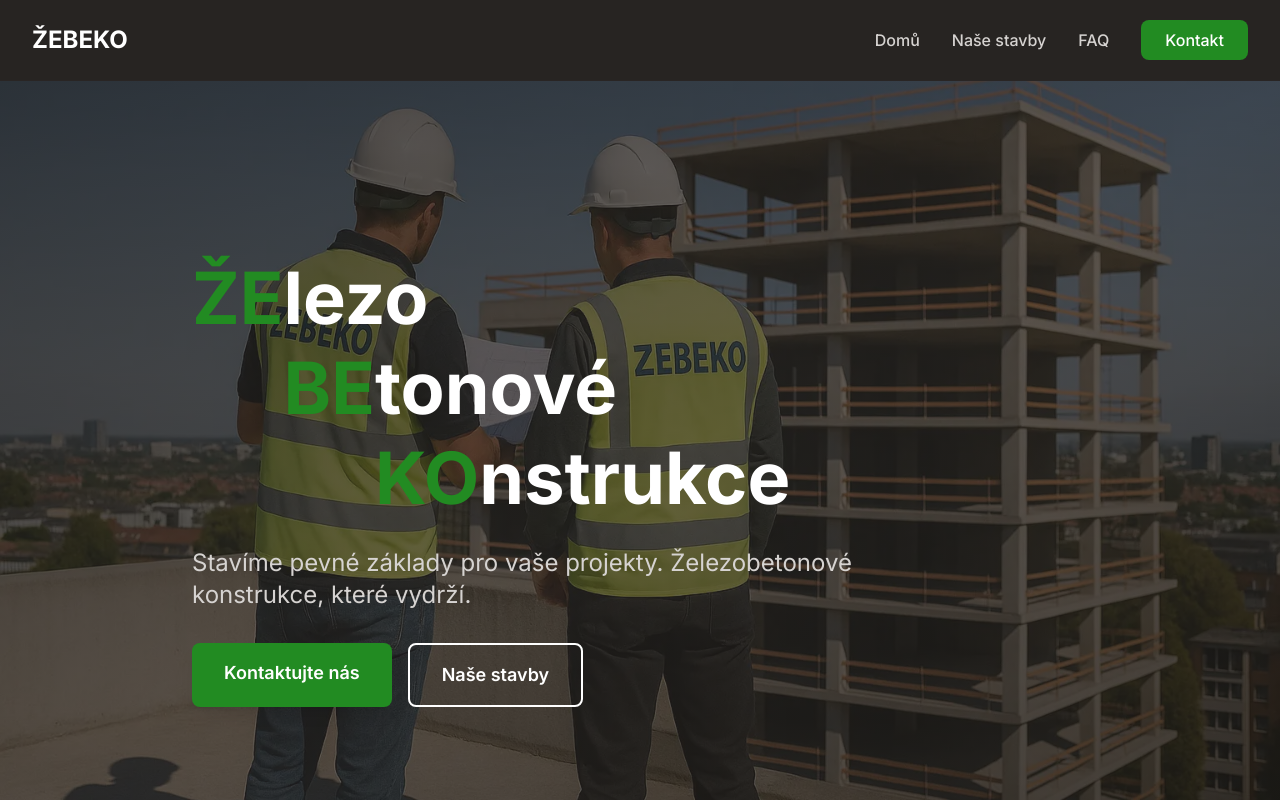
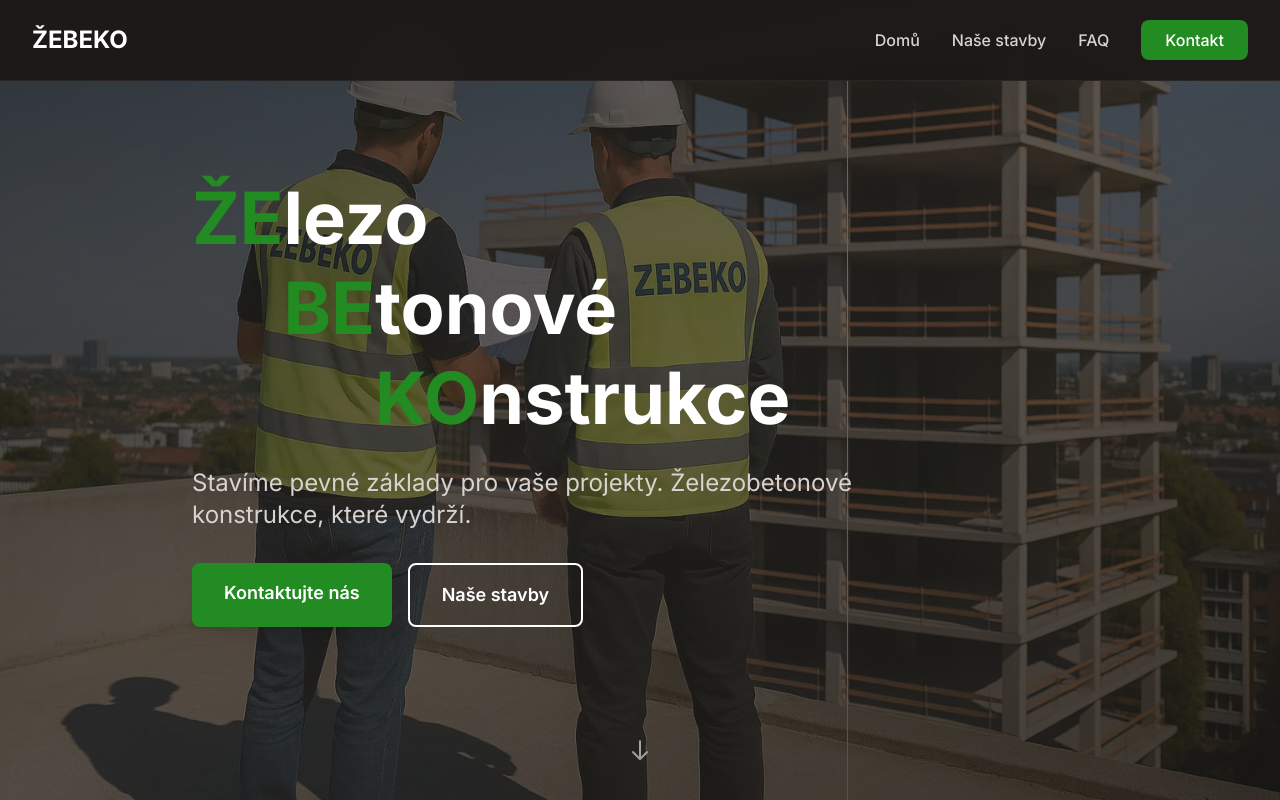
Before and after one commit to Smegfi/zebeko-web, a Next.js app: page / in a window 1280 px wide. Shown: the top 800 px of the page. Built offline with nearby package versions, Linux system fonts and the light colour scheme.

Commit message:
updated landing page

```diff
--- a/src/app/layout.tsx
+++ b/src/app/layout.tsx
@@ -1,10 +1,10 @@
+import AnalyticsProvider from "@/components/analytics-provider";
+import Footer from "@/components/footer";
+import GoogleAnalytics from "@/components/google-analytics";
+import Header from "@/components/header";
 import type { Metadata } from "next";
 import { Inter } from "next/font/google";
 import "./globals.css";
-import Header from "@/components/header";
-import Footer from "@/components/footer";
-import GoogleAnalytics from "@/components/google-analytics";
-import AnalyticsProvider from "@/components/analytics-provider";
 
 const inter = Inter({
   subsets: ["latin"],
@@ -68,7 +68,7 @@ export default function RootLayout({
         <GoogleAnalytics />
         <AnalyticsProvider />
         <Header />
-        <main className="min-h-screen pt-20">
+        <main className="min-h-screen">
           {children}
         </main>
         <Footer />
--- a/src/app/page.tsx
+++ b/src/app/page.tsx
@@ -1,6 +1,6 @@
 import AboutSection from "@/components/about-section";
 import FeaturedProjects from "@/components/featured-projects";
-import Hero from "@/components/hero";
+import LandingHero from "@/components/landing-hero";
 import ServicesSection from "@/components/services-section";
 import StatsSection from "@/components/stats-section";
 import type { Metadata } from "next";
@@ -14,8 +14,10 @@ export const metadata: Metadata = {
 export default function Home() {
   return (
     <>
-      <Hero />
-      <StatsSection />
+      <LandingHero />
+      <div id="projekty">
+        <StatsSection />
+      </div>
       <AboutSection />
       <FeaturedProjects />
       <ServicesSection />
--- a/src/components/header.tsx
+++ b/src/components/header.tsx
@@ -1,13 +1,51 @@
 "use client";
 
 import Link from "next/link";
-import { useState } from "react";
+import { useEffect, useState } from "react";
 
 export default function Header() {
   const [isMenuOpen, setIsMenuOpen] = useState(false);
+  const [isVisible, setIsVisible] = useState(false);
+
+  useEffect(() => {
+    // Zobrazit navigaci po 1 sekundě od načtení stránky
+    const timer = setTimeout(() => {
+      setIsVisible(true);
+    }, 1500);
+
+    let ticking = false;
+
+    const handleScroll = () => {
+      if (!ticking) {
+        window.requestAnimationFrame(() => {
+          const scrollY = window.scrollY;
+          const windowHeight = window.innerHeight;
+
+          // Zobrazit header když se text dotkne vrchní části obrazovky
+          // (když je scroll větší než výška obrazovky - 150px)
+          if (scrollY > windowHeight - 150) {
+            setIsVisible(true);
+          }
+          ticking = false;
+        });
+        ticking = true;
+      }
+    };
+
+    window.addEventListener("scroll", handleScroll, { passive: true });
+
+    return () => {
+      clearTimeout(timer);
+      window.removeEventListener("scroll", handleScroll);
+    };
+  }, []);
 
   return (
-    <header className="fixed top-0 left-0 right-0 z-50 bg-neutral-900/95 backdrop-blur-sm border-b border-neutral-800">
+    <header
+      className={`fixed top-0 left-0 right-0 z-50 bg-neutral-900/95 backdrop-blur-sm border-b border-neutral-800 transition-all duration-300 ${
+        isVisible ? "translate-y-0 opacity-100" : "-translate-y-full opacity-0"
+      }`}
+    >
       <nav className="container mx-auto px-4 sm:px-6 lg:px-8">
         <div className="flex items-center justify-between h-20">
           {/* Logo */}
--- /dev/null
+++ b/src/components/landing-hero.tsx
@@ -0,0 +1,134 @@
+"use client";
+
+import Link from "next/link";
+import { useEffect, useRef, useState } from "react";
+
+export default function LandingHero() {
+  const [isVisible, setIsVisible] = useState(false);
+  const heroRef = useRef<HTMLDivElement>(null);
+  const [scrollY, setScrollY] = useState(0);
+  const [windowHeight, setWindowHeight] = useState(800);
+
+  useEffect(() => {
+    setIsVisible(true);
+    setWindowHeight(window.innerHeight);
+
+    const handleResize = () => {
+      setWindowHeight(window.innerHeight);
+    };
+
+    let ticking = false;
+
+    const handleScroll = () => {
+      if (!ticking) {
+        window.requestAnimationFrame(() => {
+          setScrollY(window.scrollY);
+          ticking = false;
+        });
+        ticking = true;
+      }
+    };
+
+    window.addEventListener("scroll", handleScroll, { passive: true });
+    window.addEventListener("resize", handleResize);
+
+    return () => {
+      window.removeEventListener("scroll", handleScroll);
+      window.removeEventListener("resize", handleResize);
+    };
+  }, []);
+
+  // Paralax efekt - pozadí se pohybuje pomaleji než scroll
+  // Pouze když je scroll v rámci hero sekce
+  const parallaxOffset = scrollY < windowHeight ? scrollY * 0.5 : windowHeight * 0.5;
+  const contentOffset = scrollY < windowHeight ? scrollY * 0.2 : windowHeight * 0.2;
+
+  return (
+    <section
+      ref={heroRef}
+      className="relative min-h-screen flex items-center justify-center text-white overflow-hidden"
+    >
+      {/* Background Image s paralax efektem */}
+      <div className="absolute inset-0">
+        <div
+          className="absolute inset-0 bg-cover bg-center bg-no-repeat"
+          style={{
+            backgroundImage: "url('/images/hero-background.webp')",
+            transform: `translateY(${parallaxOffset}px)`,
+            willChange: "transform",
+          }}
+        ></div>
+        {/* Dark overlay s paralax efektem */}
+        <div
+          className="absolute inset-0 bg-gradient-to-br from-neutral-900/80 via-neutral-800/70 to-neutral-900/80"
+          style={{
+            transform: `translateY(${parallaxOffset * 0.3}px)`,
+            willChange: "transform",
+          }}
+        ></div>
+      </div>
+
+      {/* Content s paralax efektem - pohybuje se rychleji než pozadí */}
+      <div
+        className="container mx-auto px-4 sm:px-6 lg:px-8 relative z-10"
+        style={{
+          transform: `translateY(${contentOffset}px)`,
+          willChange: "transform",
+        }}
+      >
+        <div className={`max-w-4xl mx-auto transition-all duration-1000 ${isVisible ? 'opacity-100 translate-y-0' : 'opacity-0 translate-y-10'}`}>
+          <h1 className="text-4xl sm:text-6xl lg:text-7xl font-bold mb-6 leading-tight text-left">
+            <div className={`transition-all duration-700 ${isVisible ? 'opacity-100 translate-y-0' : 'opacity-0 translate-y-8'}`} style={{ transitionDelay: '0.1s' }}>
+              <span className="text-zebeko-500">ŽE</span>lezo
+            </div>
+            <div className={`transition-all duration-700 ${isVisible ? 'opacity-100 translate-y-0' : 'opacity-0 translate-y-8'}`} style={{ transitionDelay: '0.3s' }}>
+              <span className="invisible">ŽE</span><span className="text-zebeko-500">BE</span>tonové
+            </div>
+            <div className={`transition-all duration-700 ${isVisible ? 'opacity-100 translate-y-0' : 'opacity-0 translate-y-8'}`} style={{ transitionDelay: '0.5s' }}>
+              <span className="invisible">ŽEBE</span><span className="text-zebeko-500">KO</span>nstrukce
+            </div>
+          </h1>
+          <p className={`text-xl sm:text-2xl text-neutral-300 mb-8 max-w-2xl transition-all duration-700 ${isVisible ? 'opacity-100 translate-y-0' : 'opacity-0 translate-y-8'}`} style={{ transitionDelay: '0.7s' }}>
+            Stavíme pevné základy pro vaše projekty. Železobetonové konstrukce, které vydrží.
+          </p>
+          <div className={`flex flex-col sm:flex-row gap-4 transition-all duration-700 ${isVisible ? 'opacity-100 translate-y-0' : 'opacity-0 translate-y-8'}`} style={{ transitionDelay: '0.9s' }}>
+            <Link
+              href="/kontakty"
+              className="bg-zebeko-500 hover:bg-zebeko-600 text-white px-8 py-4 rounded-lg text-lg font-semibold transition-all transform hover:scale-105 shadow-lg hover:shadow-xl"
+            >
+              Kontaktujte nás
+            </Link>
+            <Link
+              href="#projekty"
+              className="bg-transparent border-2 border-white hover:bg-white hover:text-neutral-900 text-white px-8 py-4 rounded-lg text-lg font-semibold transition-all hover:scale-105"
+              onClick={(e) => {
+                e.preventDefault();
+                const element = document.getElementById('projekty');
+                if (element) {
+                  element.scrollIntoView({ behavior: 'smooth' });
+                }
+              }}
+            >
+              Naše stavby
+            </Link>
+          </div>
+        </div>
+      </div>
+
+      {/* Scroll Indicator */}
+      <div className="absolute bottom-8 left-1/2 transform -translate-x-1/2 animate-bounce">
+        <svg
+          className="w-6 h-6 text-neutral-400"
+          fill="none"
+          strokeLinecap="round"
+          strokeLinejoin="round"
+          strokeWidth="2"
+          viewBox="0 0 24 24"
+          stroke="currentColor"
+        >
+          <path d="M19 14l-7 7m0 0l-7-7m7 7V3" />
+        </svg>
+      </div>
+    </section>
+  );
+}
--- /dev/null
+++ b/src/components/parallax-section.tsx
@@ -0,0 +1,51 @@
+"use client";
+
+import { useEffect, useState } from "react";
+
+interface ParallaxSectionProps {
+  children: React.ReactNode;
+  speed?: number;
+  className?: string;
+}
+
+export default function ParallaxSection({
+  children,
+  speed = 0.5,
+  className = ""
+}: ParallaxSectionProps) {
+  const [scrollY, setScrollY] = useState(0);
+  const [elementTop, setElementTop] = useState(0);
+  const elementRef = useState<HTMLDivElement | null>(null);
+
+  useEffect(() => {
+    const handleScroll = () => {
+      setScrollY(window.scrollY);
+    };
+
+    window.addEventListener("scroll", handleScroll);
+    return () => window.removeEventListener("scroll", handleScroll);
+  }, []);
+
+  useEffect(() => {
+    if (elementRef.current) {
+      setElementTop(elementRef.current.offsetTop);
+    }
+  }, []);
+
+  const parallaxOffset = (scrollY - elementTop) * speed;
+
+  return (
+    <div
+      ref={(el) => {
+        if (el) elementRef.current = el;
+      }}
+      className={className}
+      style={{
+        transform: `translateY(${parallaxOffset}px)`,
+        willChange: "transform",
+      }}
+    >
+      {children}
+    </div>
+  );
+}
```
